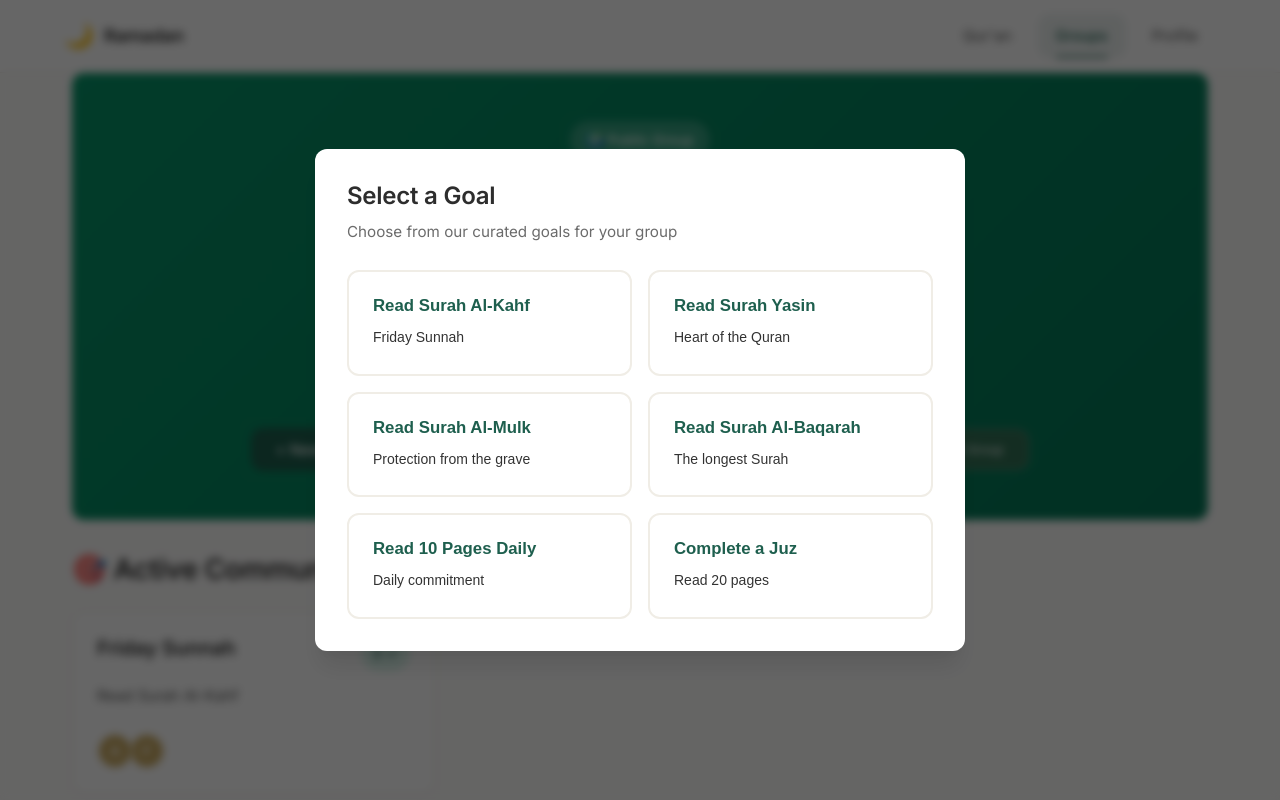
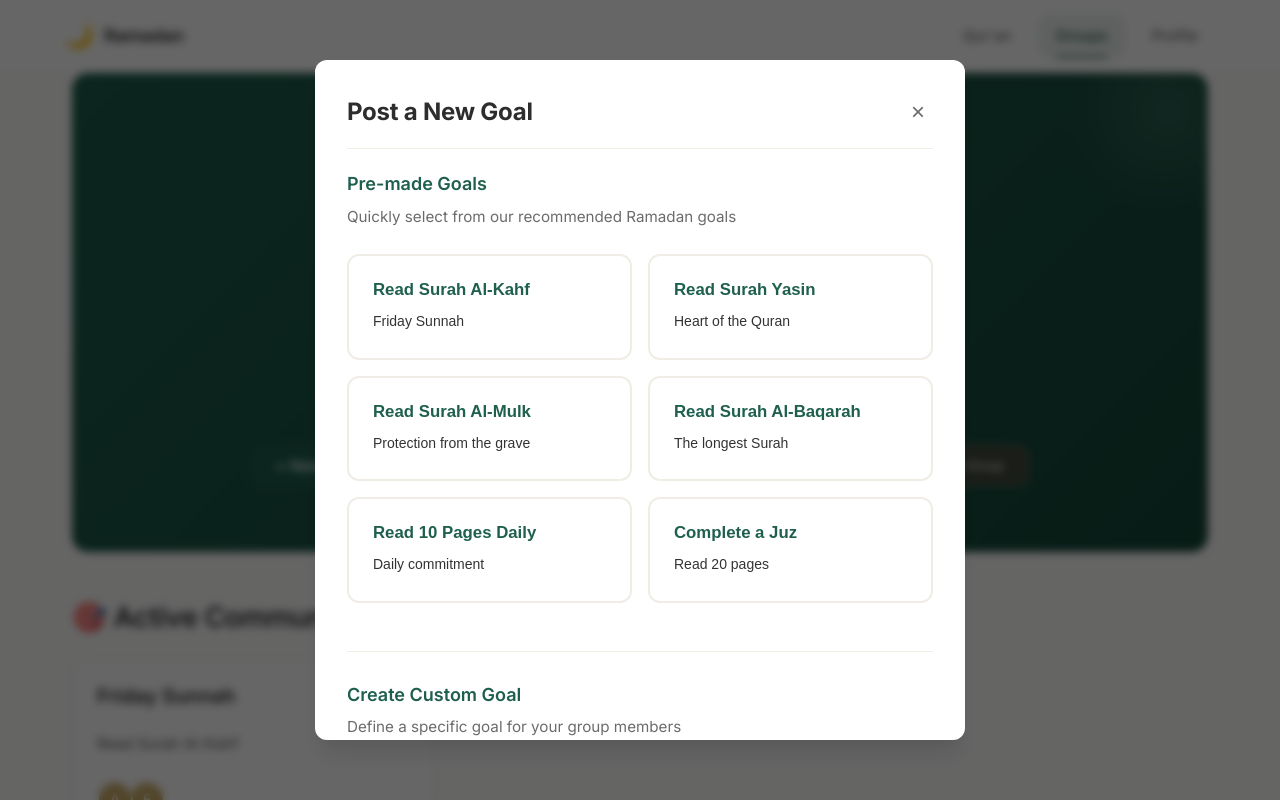
Before and after one commit to muzaamba/ramadan, a Next.js app: page /groups in a window 1280 px wide. Both pictures are taken after a click on the button "+ New Goal". Shown: the top 800 px of the page. Built offline with nearby package versions, Linux system fonts and the light colour scheme.

Commit message:
redesign_groups_and_custom_goals

```diff
--- a/app/groups/page.module.css
+++ b/app/groups/page.module.css
@@ -5,11 +5,25 @@
 
 /* Hero Section */
 .hero {
-    background: linear-gradient(135deg, #059669 0%, #047857 100%);
+    background: linear-gradient(135deg, var(--primary) 0%, var(--primary-hover) 100%);
     color: white;
-    padding: 3rem 2rem;
-    border-radius: var(--radius);
-    margin-bottom: 2rem;
+    padding: 4rem 2rem;
+    border-radius: var(--radius-lg);
+    margin-bottom: 3rem;
+    position: relative;
+    overflow: hidden;
+}
+
+.hero::after {
+    content: '';
+    position: absolute;
+    top: 0;
+    right: 0;
+    width: 200px;
+    height: 200px;
+    background: radial-gradient(circle, rgba(255, 255, 255, 0.1) 0%, transparent 70%);
+    border-radius: 50%;
+    transform: translate(30%, -30%);
 }
 
 .heroContent {
@@ -136,9 +150,45 @@
 }
 
 .modalContent h3 {
-    margin-bottom: 1rem;
+    margin-bottom: 0.5rem;
     font-size: 1.125rem;
     color: var(--primary);
+    font-weight: 600;
+}
+
+.modalHeader {
+    display: flex;
+    justify-content: space-between;
+    align-items: center;
+    margin-bottom: 1.5rem;
+    padding-bottom: 1rem;
+    border-bottom: 1px solid var(--border-light);
+}
+
+.modalHeader h2 {
+    margin: 0;
+    font-size: 1.5rem;
+    font-weight: 700;
+}
+
+.closeBtn {
+    background: none;
+    border: none;
+    font-size: 1.5rem;
+    color: var(--text-secondary);
+    cursor: pointer;
+    line-height: 1;
+    padding: 0.5rem;
+    border-radius: 50%;
+    display: flex;
+    align-items: center;
+    justify-content: center;
+    transition: all 0.2s;
+}
+
+.closeBtn:hover {
+    background-color: var(--background);
+    color: var(--text-primary);
 }
 
 .modalDesc {
@@ -282,6 +332,24 @@
     width: 1.25rem;
     height: 1.25rem;
     cursor: pointer;
+}
+
+.formGroup {
+    margin-bottom: 1.5rem;
+}
+
+.formGroup label {
+    display: block;
+    font-weight: 600;
+    margin-bottom: 0.5rem;
+    font-size: 0.875rem;
+    color: var(--text-secondary);
+}
+
+.formRow {
+    display: flex;
+    gap: 1rem;
+    margin-bottom: 1rem;
 }
 
 /* Preset Goals */
@@ -459,6 +527,7 @@
     color: var(--primary);
     width: 2.5rem;
     font-size: 1.125rem;
+    font-feature-settings: "tnum";
 }
 
 .avatar {
--- a/app/groups/page.tsx
+++ b/app/groups/page.tsx
@@ -16,6 +16,10 @@ export default function GroupsPage() {
     const [isPublic, setIsPublic] = useState(true);
     const [inviteCode, setInviteCode] = useState('');
     const [copiedCode, setCopiedCode] = useState(false);
+    const [customGoalTitle, setCustomGoalTitle] = useState('');
+    const [customGoalDesc, setCustomGoalDesc] = useState('');
+    const [customGoalType, setCustomGoalType] = useState<'surah' | 'pages'>('pages');
+    const [customGoalValue, setCustomGoalValue] = useState(1);
 
     const sortedMembers = [...groupMembers, ...(user ? [user] : [])]
         .filter((v, i, a) => a.findIndex(v2 => (v2.id === v.id)) === i)
@@ -34,6 +38,20 @@ export default function GroupsPage() {
     const handleSelectPresetGoal = (preset: typeof PRESET_GOALS[0]) => {
         addGoal(preset);
         setShowGoalModal(false);
+    };
+
+    const handleCreateCustomGoal = () => {
+        if (customGoalTitle.trim()) {
+            addGoal({
+                title: customGoalTitle,
+                description: customGoalDesc || 'Personal goal for the group',
+                targetType: customGoalType,
+                targetValue: customGoalValue || 1,
+            });
+            setCustomGoalTitle('');
+            setCustomGoalDesc('');
+            setShowGoalModal(false);
+        }
     };
 
     const handleCopyInviteLink = () => {
@@ -104,7 +122,10 @@ export default function GroupsPage() {
             {showInviteModal && currentGroup && (
                 <div className={styles.modal} onClick={() => setShowInviteModal(false)}>
                     <div className={styles.modalContent} onClick={(e) => e.stopPropagation()}>
+                        <div className={styles.modalHeader}>
                             <h2>📤 Share Group Invite</h2>
+                            <button className={styles.closeBtn} onClick={() => setShowInviteModal(false)}>×</button>
+                        </div>
                         <p className={styles.modalDesc}>Share this link or code with friends to invite them to {currentGroup.name}</p>
 
                         <div className={styles.inviteBox}>
@@ -143,7 +164,10 @@ export default function GroupsPage() {
             {showJoinByCodeModal && (
                 <div className={styles.modal} onClick={() => setShowJoinByCodeModal(false)}>
                     <div className={styles.modalContent} onClick={(e) => e.stopPropagation()}>
+                        <div className={styles.modalHeader}>
                             <h2>🔗 Join Group by Code</h2>
+                            <button className={styles.closeBtn} onClick={() => setShowJoinByCodeModal(false)}>×</button>
+                        </div>
                         <p className={styles.modalDesc}>Enter the invite code shared by your friend</p>
                         <input
                             type="text"
@@ -164,7 +188,10 @@ export default function GroupsPage() {
             {showGroupModal && (
                 <div className={styles.modal} onClick={() => setShowGroupModal(false)}>
                     <div className={styles.modalContent} onClick={(e) => e.stopPropagation()}>
+                        <div className={styles.modalHeader}>
                             <h2>Manage Groups</h2>
+                            <button className={styles.closeBtn} onClick={() => setShowGroupModal(false)}>×</button>
+                        </div>
 
                         <div className={styles.section}>
                             <h3>Available Groups</h3>
@@ -235,8 +262,14 @@ export default function GroupsPage() {
             {showGoalModal && (
                 <div className={styles.modal} onClick={() => setShowGoalModal(false)}>
                     <div className={styles.modalContent} onClick={(e) => e.stopPropagation()}>
-                        <h2>Select a Goal</h2>
-                        <p className={styles.modalDesc}>Choose from our curated goals for your group</p>
+                        <div className={styles.modalHeader}>
+                            <h2>Post a New Goal</h2>
+                            <button className={styles.closeBtn} onClick={() => setShowGoalModal(false)}>×</button>
+                        </div>
+
+                        <div className={styles.section}>
+                            <h3>Pre-made Goals</h3>
+                            <p className={styles.modalDesc}>Quickly select from our recommended Ramadan goals</p>
                             <div className={styles.presetGoals}>
                                 {PRESET_GOALS.map((preset, idx) => (
                                     <button
@@ -248,6 +281,60 @@ export default function GroupsPage() {
                                         <p>{preset.description}</p>
                                     </button>
                                 ))}
+                            </div>
+                        </div>
+
+                        <hr className={styles.divider} />
+
+                        <div className={styles.section}>
+                            <h3>Create Custom Goal</h3>
+                            <p className={styles.modalDesc}>Define a specific goal for your group members</p>
+                            <div className={styles.formGroup}>
+                                <label>Goal Title</label>
+                                <input
+                                    type="text"
+                                    placeholder="e.g., Read Surah Ar-Rahman"
+                                    value={customGoalTitle}
+                                    onChange={(e) => setCustomGoalTitle(e.target.value)}
+                                    className={styles.input}
+                                />
+                            </div>
+                            <div className={styles.formGroup}>
+                                <label>Description</label>
+                                <input
+                                    type="text"
+                                    placeholder="e.g., Let's all read this beautiful Surah together"
+                                    value={customGoalDesc}
+                                    onChange={(e) => setCustomGoalDesc(e.target.value)}
+                                    className={styles.input}
+                                />
+                            </div>
+                            <div className={styles.formRow}>
+                                <div className={styles.formGroup} style={{ flex: 1 }}>
+                                    <label>Goal Type</label>
+                                    <select
+                                        value={customGoalType}
+                                        onChange={(e) => setCustomGoalType(e.target.value as 'surah' | 'pages')}
+                                        className={styles.input}
+                                    >
+                                        <option value="pages">Pages</option>
+                                        <option value="surah">Specific Surah ID</option>
+                                    </select>
+                                </div>
+                                <div className={styles.formGroup} style={{ flex: 1 }}>
+                                    <label>{customGoalType === 'pages' ? 'Page Count' : 'Surah ID'}</label>
+                                    <input
+                                        type="number"
+                                        min="1"
+                                        value={customGoalValue}
+                                        onChange={(e) => setCustomGoalValue(parseInt(e.target.value))}
+                                        className={styles.input}
+                                    />
+                                </div>
+                            </div>
+                            <button className="btn btn-primary w-full" onClick={handleCreateCustomGoal}>
+                                Create Custom Goal
+                            </button>
                         </div>
                     </div>
                 </div>
```
Lines whose indentation alone changed are shown as unchanged.
